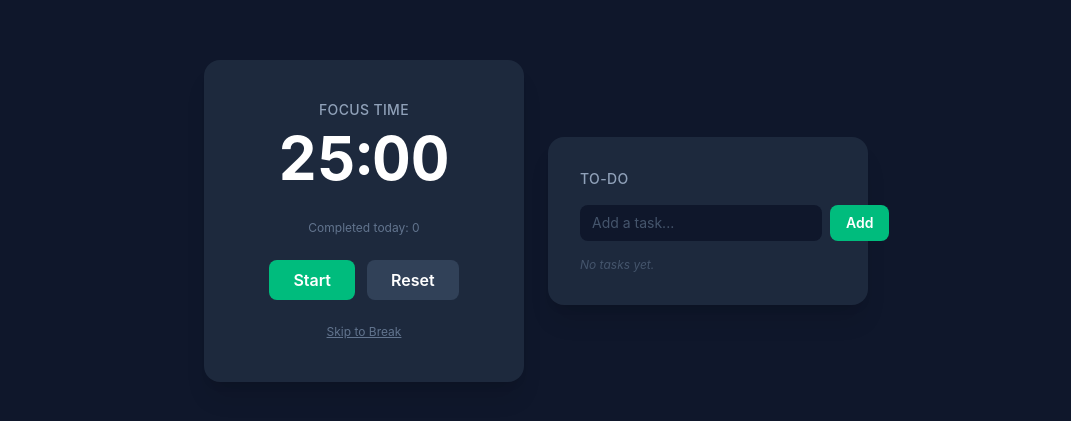
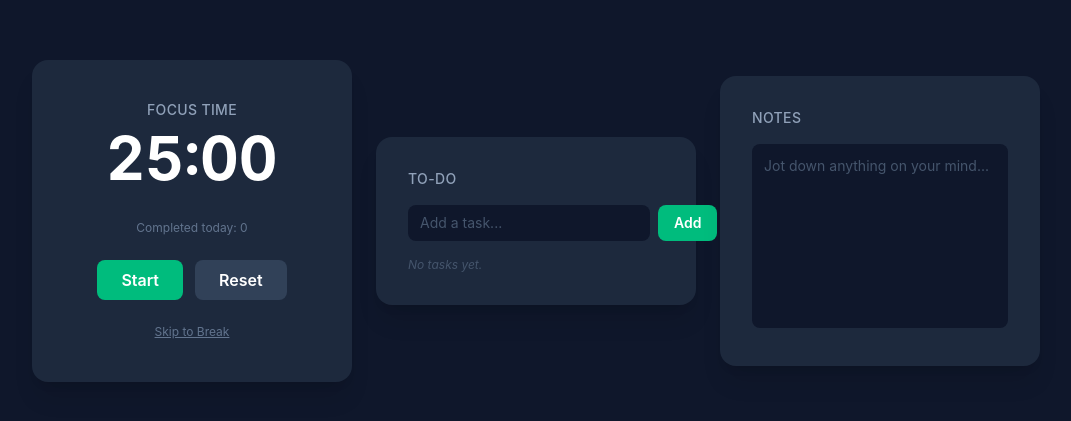
Before and after one commit to JFinne/PomodoroApp, a React (Vite) app: page / in a window 1280 px wide. Shown: the part 179-600 px from the top of the page, without its empty margins (104-1175 px from the left). Built offline with nearby package versions, Linux system fonts and the light colour scheme.

Commit message:
Added new basic and simple Notes section. Allows for free writing, and is stored with LocalStorage like the TodoList.

```diff
--- a/src/App.tsx
+++ b/src/App.tsx
@@ -1,11 +1,13 @@
 import Timer from './components/Timer/Timer';
 import TodoList from './components/TodoList/TodoList';
+import Notes from './components/Notes/Notes';
 
 function App() {
   return (
     <div className="min-h-screen bg-slate-900 flex items-center justify-center gap-6 p-6">
       <Timer />
       <TodoList />
+      <Notes />
     </div>
   );
 }
--- /dev/null
+++ b/src/components/Notes/Notes.tsx
@@ -0,0 +1,26 @@
+import useLocalStorage from '../../hooks/useLocalStorage';
+
+function Notes() {
+  const [notes, setNotes] = useLocalStorage<string>('notes', '');
+
+  return (
+    <div className="bg-slate-800 rounded-2xl shadow-xl p-8 w-80">
+      <h2 className="text-slate-400 text-sm font-medium uppercase tracking-wide mb-4">
+        Notes
+      </h2>
+
+      <textarea
+        value={notes}
+        onChange={(event) => setNotes(event.target.value)}
+        placeholder="Jot down anything on your mind..."
+        aria-label="Notes"
+        rows={8}
+        className="w-full bg-slate-900 text-white text-sm rounded-lg p-3
+                   placeholder:text-slate-600 outline-none resize-none
+                   focus:ring-2 focus:ring-emerald-500"
+      />
+    </div>
+  );
+}
+
+export default Notes;
```
